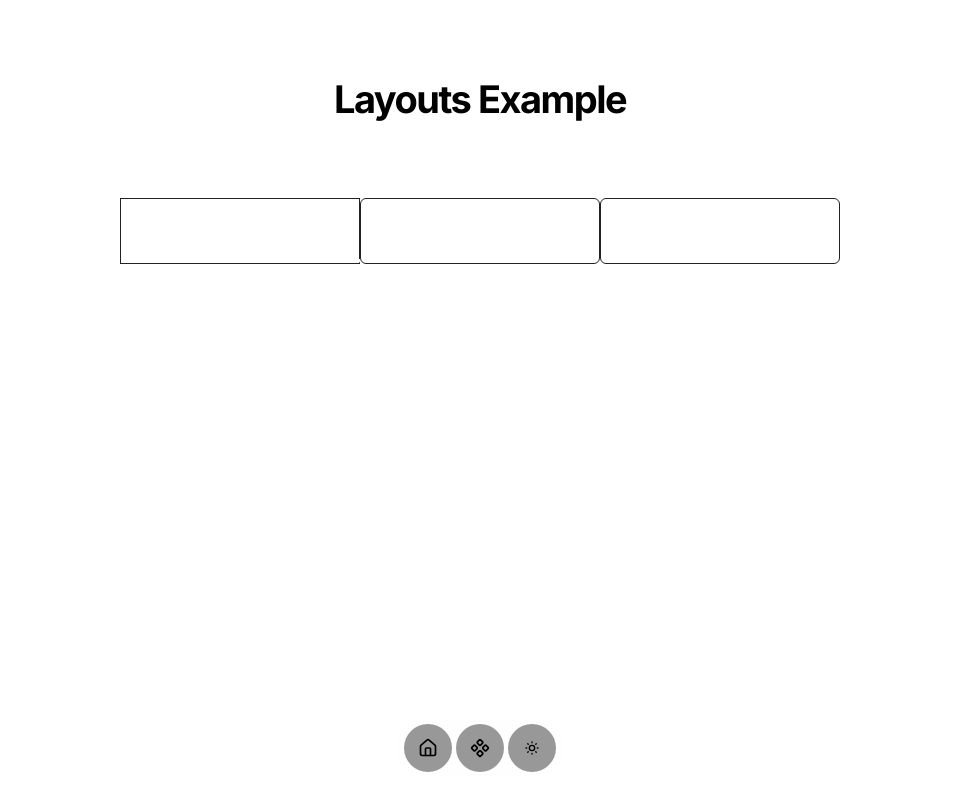
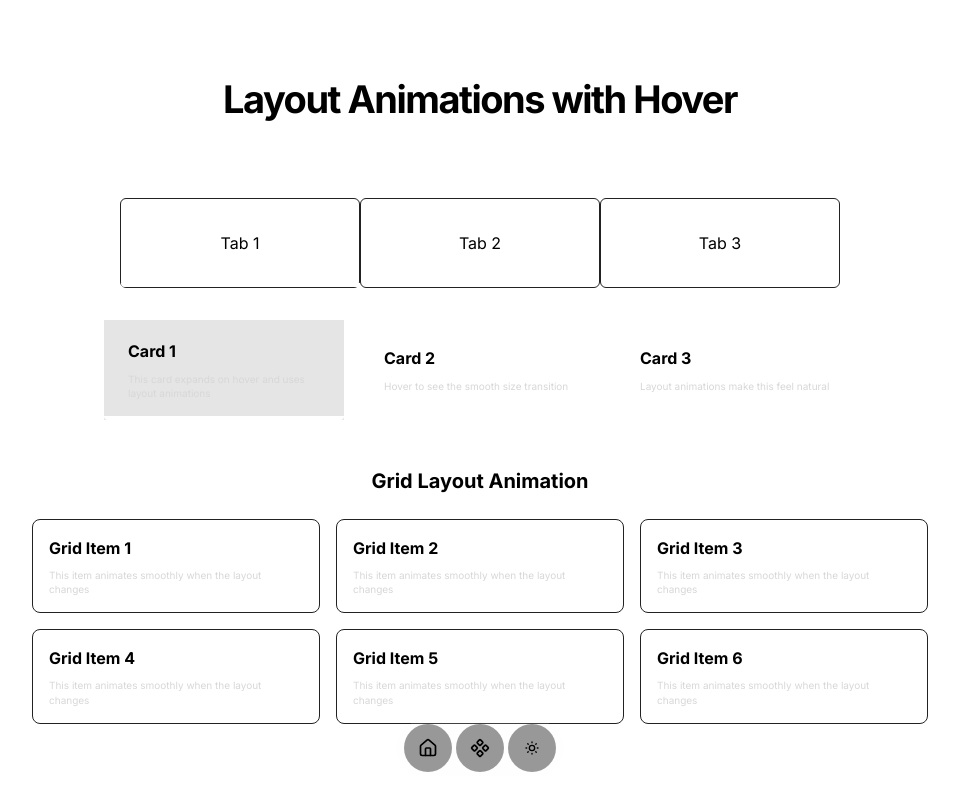
Before and after one commit to seckinyasar/react19-boilerplate, a Next.js app: page /motion/layout in a window 1280 px wide. Shown: the whole page, without its empty margins (160-1119 px from the left). Built offline with nearby package versions, Linux system fonts and the light colour scheme.

Commit message:
chore: minor changes for layouts

```diff
--- a/src/app/constants/menu-home.tsx
+++ b/src/app/constants/menu-home.tsx
@@ -1,6 +1,16 @@
 import { FilePenLine, Library, Cuboid, Component } from "lucide-react";
 
-const HomeMenu = [
+export interface HomeMenuProps {
+  title: string;
+  icon?: React.ReactNode;
+  links: {
+    href?: string;
+    label?: string;
+    icon?: React.ReactNode;
+  }[];
+}
+
+const HomeMenu: HomeMenuProps[] = [
   {
     title: "Components",
     icon: null,
@@ -62,6 +72,11 @@ const HomeMenu = [
         label: "Flex Grow Sample",
         icon: <Cuboid className="size-3.5 ml-2" />,
       },
+      {
+        href: "/motion/newexample",
+        label: "New Example",
+        icon: <Cuboid className="size-3.5 ml-2" />,
+      },
     ],
   },
   {
@@ -71,7 +86,6 @@ const HomeMenu = [
       {
         href: "/motion/usescroll",
         label: "Motion Hook => useScroll",
-        icon: <Cuboid className="size-3.5 ml-2" />,
       },
     ],
   },
--- a/src/app/motion/flexgrowsample/page.tsx
+++ b/src/app/motion/flexgrowsample/page.tsx
@@ -3,23 +3,24 @@ import MetaLogo from "@/components/icons/metalogo";
 import { motion } from "motion/react";
 import { useState } from "react";
 const Page = () => {
-  const [hovered, setHovered] = useState<number>(2);
+  const [hovered, setHovered] = useState<number>(0);
 
   return (
-    <div className="flex w-full min-h-screen justify-center bg-background text-foreground py-20">
-      <section className="flex w-full min-h-full gap-5 px-20">
+    <div className="flex w-full min-h-screen justify-center bg-background text-foreground py-20 ">
+      <section className="flex w-full min-h-full gap-5 px-40 py-16">
         {[0, 1, 2].map((index) => (
           <motion.div
             transition={{
-              duration: 0.3,
+              duration: 0.1,
+              //TODO lets use custom ease.
               ease: "easeInOut",
             }}
             key={index}
             layoutId={index.toString()}
             onMouseEnter={() => setHovered(index)}
-            className={`flex h-full border border-border rounded-[8px]  ${
-              hovered === index ? "grow-8" : "grow-2"
-            }`}
+            className={`flex h-full border border-border rounded-[8px]`}
+            initial={{ width: "10%" }}
+            animate={{ width: hovered === index ? "80%" : "10%" }}
           >
             {hovered === index ? (
               <div className="flex h-full w-full items-center justify-center">
--- a/src/app/motion/layout/page.tsx
+++ b/src/app/motion/layout/page.tsx
@@ -1,61 +1,161 @@
 "use client";
-import { motion, useMotionValue } from "motion/react";
+import { motion, useMotionValue, AnimatePresence } from "motion/react";
 import { useState } from "react";
+
 const Layout = () => {
   const [active, setActive] = useState(1);
+  const [hovered, setHovered] = useState<number | null>(null);
   const x = useMotionValue(0);
 
   const tabWidth = 120;
-
-  // const Indicator = () => {
-  //   return (
-  //     <motion.span
-  //       style={{ x: x }}
-  //       transition={{ type: "spring", duration: 2, bounce: 0.2 }}
-  //       className="absolute left-0 bottom-0 h-1 w-[240px] bg-white rounded-b-md"
-  //     ></motion.span>
-  //   );
-  // };
 
   const Indicator = () => {
     return (
       <motion.span
         layoutId="underlineEffect"
-        // style={{ x: x }}
-        // transition={{ type: "spring", duration: 2, bounce: 0.2 }}
         className="absolute left-0 bottom-0 h-1 w-[240px] bg-white rounded-b-md"
+        transition={{ type: "spring", stiffness: 300, damping: 30 }}
       ></motion.span>
+    );
+  };
+
+  const Card = ({
+    id,
+    title,
+    content,
+  }: {
+    id: number;
+    title: string;
+    content: string;
+  }) => {
+    return (
+      <motion.div
+        layout
+        layoutId={`card-${id}`}
+        onClick={() => setActive(id)}
+        onHoverStart={() => setHovered(id)}
+        onHoverEnd={() => setHovered(null)}
+        className={`relative cursor-pointer transition-colors duration-200 ${
+          active === id
+            ? "bg-primary/10 border-primary"
+            : "bg-background border-border"
+        } ${hovered === id ? "border-primary/50" : ""}`}
+        style={{
+          width: hovered === id ? 280 : 240,
+          height: hovered === id ? 120 : 100,
+        }}
+        transition={{
+          type: "spring",
+          stiffness: 300,
+          damping: 30,
+          layout: { duration: 0.3 },
+        }}
+      >
+        <div className="p-6 h-full flex flex-col justify-center">
+          <motion.h3 layout="position" className="text-lg font-semibold mb-2">
+            {title}
+          </motion.h3>
+          <motion.p layout="position" className="text-sm text-muted-foreground">
+            {content}
+          </motion.p>
+        </div>
+        {active === id && <Indicator />}
+      </motion.div>
     );
   };
 
   return (
     <div className="flex flex-col w-full h-screen items-center bg-background py-20">
       <h1 className="text-[38px] font-semibold tracking-[-1.5px] leading-[38px] pb-20">
-        Layouts Example
+        Layout Animations with Hover
       </h1>
-      <motion.div className="flex items-center relative ">
+
+      {/* Tab Navigation */}
+      <motion.div className="flex items-center relative mb-8">
         <motion.div
-          // onClick={() => animate(x, 0, { type: "spring", duration: 1 })}
           onClick={() => setActive(1)}
-          className="w-[240px] py-8 rounded- border border-border box-border relative"
+          className="w-[240px] py-8 rounded-md border border-border box-border relative cursor-pointer"
+          whileHover={{ scale: 1.02 }}
+          transition={{ type: "spring", stiffness: 300, damping: 30 }}
         >
           {active === 1 && <Indicator />}
+          <div className="text-center">Tab 1</div>
         </motion.div>
         <motion.div
-          // onClick={() => animate(x, 240, { type: "spring", duration: 1 })}
           onClick={() => setActive(2)}
-          className="w-[240px] py-8 rounded-md border border-border box-border relative"
+          className="w-[240px] py-8 rounded-md border border-border box-border relative cursor-pointer"
+          whileHover={{ scale: 1.02 }}
+          transition={{ type: "spring", stiffness: 300, damping: 30 }}
         >
           {active === 2 && <Indicator />}
+          <div className="text-center">Tab 2</div>
         </motion.div>
         <motion.div
-          // onClick={() => animate(x, 480, { type: "spring", duration: 1 })}
           onClick={() => setActive(3)}
-          className="w-[240px] py-8 rounded-md border border-border box-border relative"
+          className="w-[240px] py-8 rounded-md border border-border box-border relative cursor-pointer"
+          whileHover={{ scale: 1.02 }}
+          transition={{ type: "spring", stiffness: 300, damping: 30 }}
         >
           {active === 3 && <Indicator />}
+          <div className="text-center">Tab 3</div>
         </motion.div>
       </motion.div>
+
+      {/* Content Cards with Layout Animation */}
+      <div className="flex gap-4">
+        <Card
+          id={1}
+          title="Card 1"
+          content="This card expands on hover and uses layout animations"
+        />
+        <Card
+          id={2}
+          title="Card 2"
+          content="Hover to see the smooth size transition"
+        />
+        <Card
+          id={3}
+          title="Card 3"
+          content="Layout animations make this feel natural"
+        />
+      </div>
+
+      {/* Grid Layout Example */}
+      <div className="mt-12">
+        <h2 className="text-2xl font-semibold mb-6 text-center">
+          Grid Layout Animation
+        </h2>
+        <motion.div className="grid grid-cols-3 gap-4 max-w-4xl" layout>
+          {[1, 2, 3, 4, 5, 6].map((item) => (
+            <motion.div
+              key={item}
+              layout
+              layoutId={`grid-item-${item}`}
+              className="bg-card border border-border rounded-lg p-4 cursor-pointer"
+              whileHover={{
+                scale: 1.05,
+                boxShadow: "0 10px 25px rgba(0,0,0,0.1)",
+              }}
+              transition={{
+                type: "spring",
+                stiffness: 300,
+                damping: 30,
+                layout: { duration: 0.3 },
+              }}
+            >
+              <motion.h4 layout="position" className="font-semibold mb-2">
+                Grid Item {item}
+              </motion.h4>
+              <motion.p
+                layout="position"
+                className="text-sm text-muted-foreground"
+              >
+                This item animates smoothly when the layout changes
+              </motion.p>
+            </motion.div>
+          ))}
+        </motion.div>
+      </div>
     </div>
   );
 };
--- a/src/app/motion/layoutexamples/page.tsx
+++ b/src/app/motion/layoutexamples/page.tsx
@@ -107,13 +107,11 @@ const Test = () => {
       ref={mainDivRef}
       className="flex flex-col w-full h-[400vh] bg-background items-center relative"
     >
+      {/* //* Message Section */}
       <div
         className="flex flex-col w-full h-[100vh] items-center"
         ref={firstDiv}
       >
-        <h2 className="text-[38px] font-semibold tracking-[-1.5px] leading-[38px] pt-20">
-          Test
-        </h2>
         {!crossed && (
           <motion.div
             key="message-box"
@@ -124,8 +122,8 @@ const Test = () => {
             className="w-[400px] h-[200px] border border-gray-600 rounded-4xl flex flex-col items-center p-10"
           >
             <div className="text-center m-auto">
-              Bu öge scrollProgress kendi y degerini gectiginde sağ alta
-              animasyonlu bir şekilde gidiyor olmalı.
+              Condition is : scrollYProgress is greater than this div's y
+              position
             </div>
           </motion.div>
         )}
@@ -145,6 +143,7 @@ const Test = () => {
         )}
       </div>
 
+      {/* //* Form Section */}
       <div
         ref={secondDiv}
         className="flex w-full items-center justify-center h-[100vh] "
@@ -194,6 +193,7 @@ const Test = () => {
         </MotionConfig>
       </div>
 
+      {/* //* People Section */}
       <div className="flex w-full h-[100vh] justify-center items-center text-gray-400">
         <div className="flex max-w-md w-full h-[400px]">
           <div className="flex flex-col flex-1">
@@ -259,6 +259,7 @@ const Test = () => {
         </div>
       </div>
 
+      {/* //* Cards Section */}
       <main className="flex w-full h-[100vh] justify-center py-30 text-base">
         <div className="flex flex-col flex-1 items-center max-w-md ">
           {/* //* Buttons */}
--- /dev/null
+++ b/src/app/motion/newexample/page.tsx
@@ -0,0 +1,26 @@
+"use client";
+import { cn } from "@/lib/utils";
+import { motion } from "motion/react";
+
+const NewExample = () => {
+  return (
+    <main className="flex items-center justify-center h-screen">
+      <motion.div className="flex gap-x-4">
+        {Array.from({ length: 3 }).map((item, i) => (
+          <motion.div
+            className={cn(
+              "w-[200px] h-[200px] bg-red-500 rounded-lg",
+              i === 0 && "bg-blue-500",
+              i === 1 && "bg-green-500",
+              i === 2 && "bg-red-500"
+            )}
+            key={i}
+            whileHover={{ width: "400px" }}
+          ></motion.div>
+        ))}
+      </motion.div>
+    </main>
+  );
+};
+
+export default NewExample;
--- a/src/app/page.tsx
+++ b/src/app/page.tsx
@@ -22,14 +22,14 @@ export default function Home() {
               {menu.links.map((link, i) => (
                 <Link
                   key={i}
-                  href={link.href}
+                  href={link.href || ""}
                   className={buttonVariants({
                     variant: "outline",
                     className: "justify-start w-fit",
                   })}
                 >
-                  {link.label}
-                  {link.icon}
+                  {link.label || ""}
+                  {link.icon && link.icon}
                 </Link>
               ))}
             </div>
```
